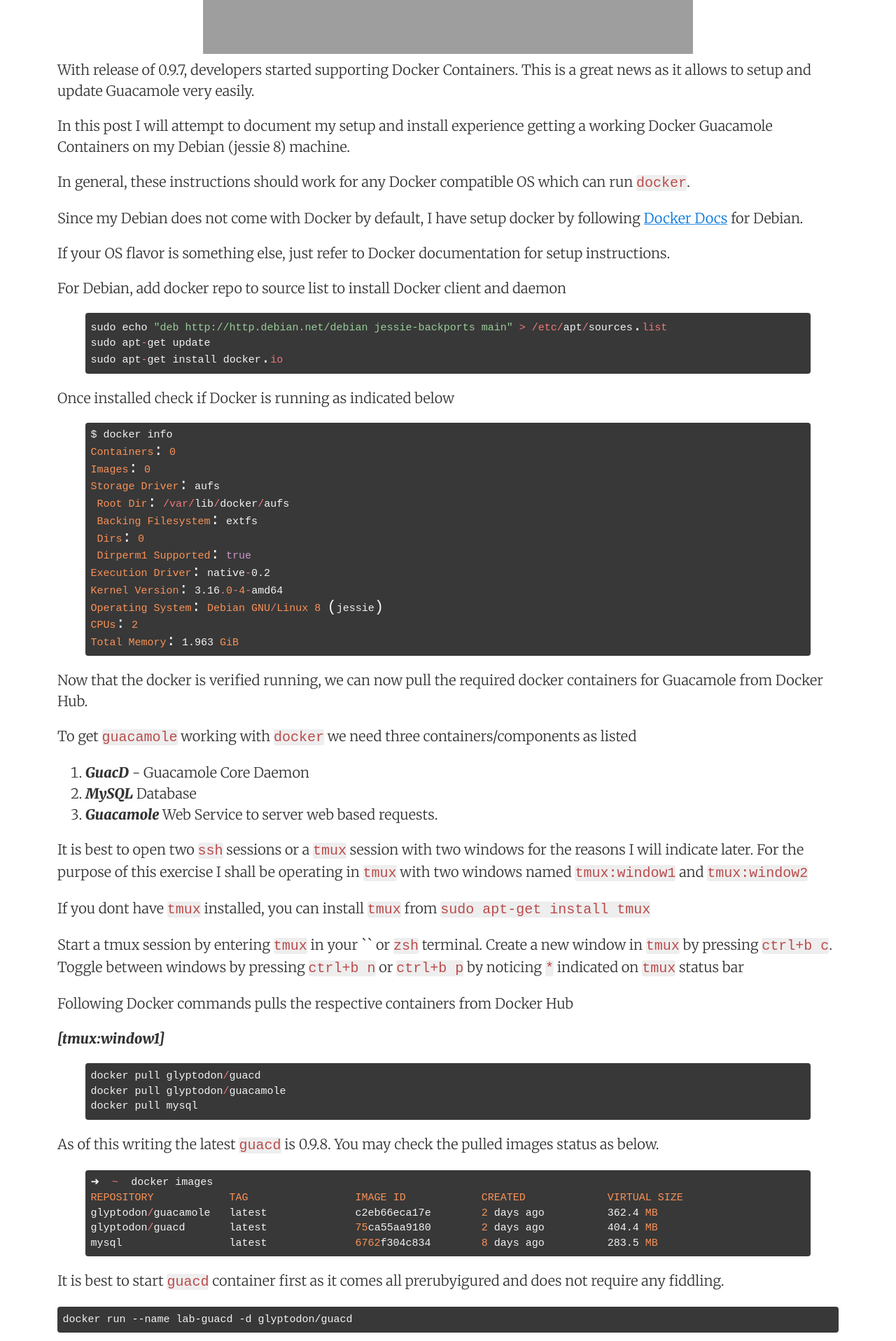
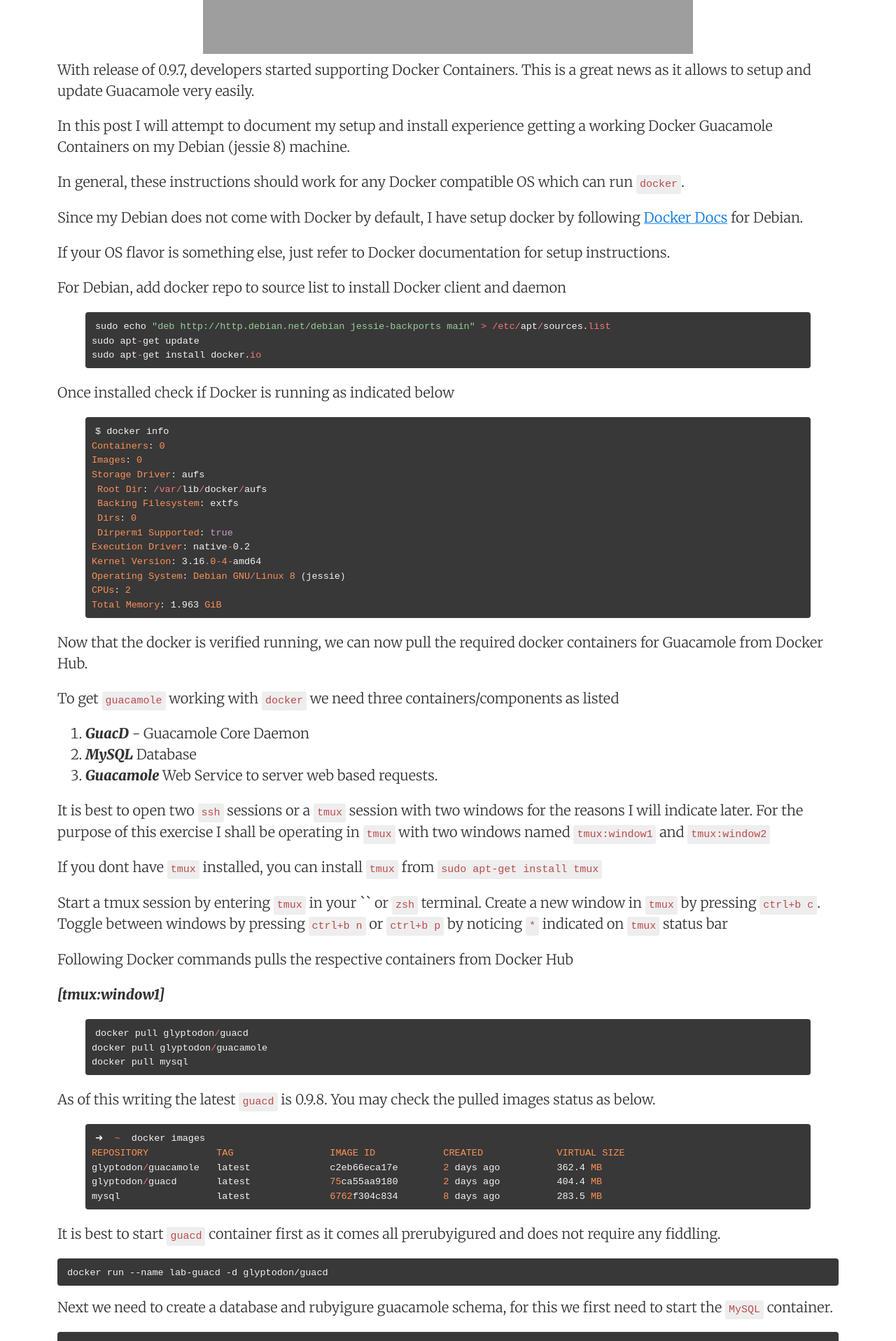
Before and after one commit to gitkalz/kalzi.github.io, a Jekyll site: the page built from _posts/2015-09-18-rdp-ssh-and-vnc-in-web-browser.markdown, in a window 1280 px wide. Shown: the part 899-2815 px from the top of the page at 70% size. Built offline with Jekyll 4.4.1, drawn with Linux system fonts in a browser that asks for light colours; nearby versions of some CDN libraries; some web fonts are replaced; comment, search, counter and statistics services are not loaded; grey boxes are pictures that could not be loaded.

Commit message:
minor changes

```diff
--- a/_config.yml
+++ b/_config.yml
@@ -28,7 +28,7 @@ enable_anchorjs: false
 
 # Disqus post comments
 # (leave blank to disable Disqus)
-disqus_shortname:
+disqus_shortname: kalzigithub
 
 # Facebook Comments plugin
 # (leave blank to disable Facebook Comments, otherwise set it to true)
--- a/_sass/_code.scss
+++ b/_sass/_code.scss
@@ -8,24 +8,25 @@ pre code {
 pre,
 code {
   font-family: $monospace-font-family;
-  font-size: .75em;
+  font-size: .9em;
+  padding: 5px
 }
 
 code {
   color: #bc4b4b;
-  font-size: 1em;
+  font-size: .75em;
 }
 
 pre {
   padding: 0.5em;
-  line-height: 1.45;
+  line-height: 1.15;
   overflow-x: Auto;
   margin-bottom: 0.88em;
   background-color: $pre-background-color;
 }
 
 .highlight .p {
-  font-size: 1.125rem;
+  font-size: 0.9em;
   line-height: 1;
 }
 
```
